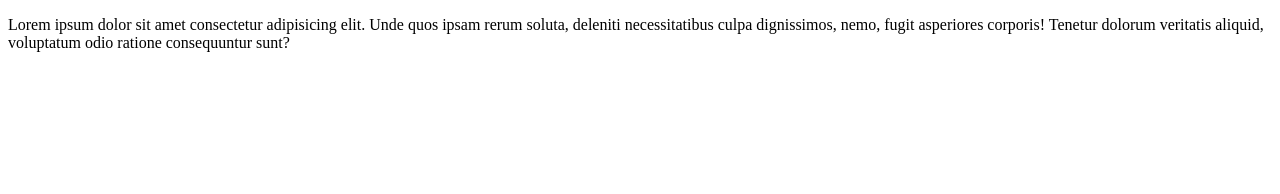
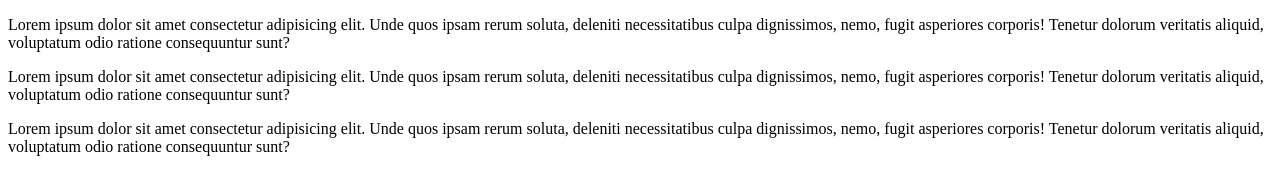
Before and after one commit to yusra2324/uc123, a plain HTML site: page uc123/index.html in a window 1280 px wide. Drawn offline with Linux system fonts and the light colour scheme.

Commit message:
created a new branch

```diff
--- a/uc123/index.html
+++ b/uc123/index.html
@@ -7,5 +7,7 @@
 </head>
 <body>
     <p>Lorem ipsum dolor sit amet consectetur adipisicing elit. Unde quos ipsam rerum soluta, deleniti necessitatibus culpa dignissimos, nemo, fugit asperiores corporis! Tenetur dolorum veritatis aliquid, voluptatum odio ratione consequuntur sunt?</p>
+    <p>Lorem ipsum dolor sit amet consectetur adipisicing elit. Unde quos ipsam rerum soluta, deleniti necessitatibus culpa dignissimos, nemo, fugit asperiores corporis! Tenetur dolorum veritatis aliquid, voluptatum odio ratione consequuntur sunt?</p>
+    <p>Lorem ipsum dolor sit amet consectetur adipisicing elit. Unde quos ipsam rerum soluta, deleniti necessitatibus culpa dignissimos, nemo, fugit asperiores corporis! Tenetur dolorum veritatis aliquid, voluptatum odio ratione consequuntur sunt?</p>
 </body>
 </html>
```
